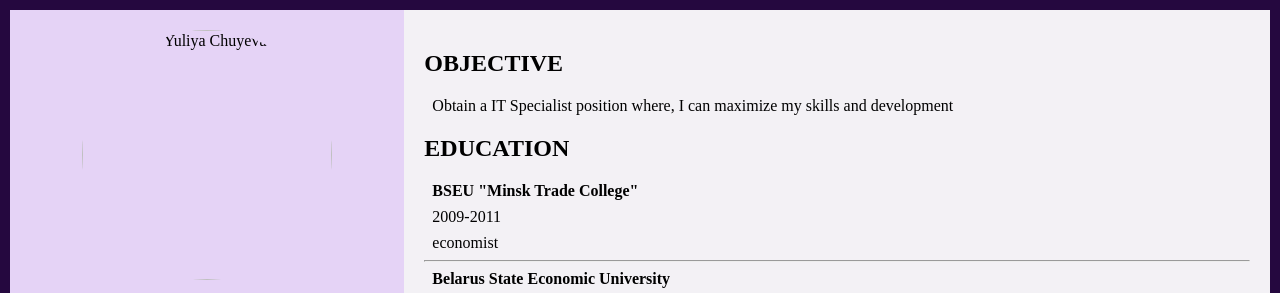
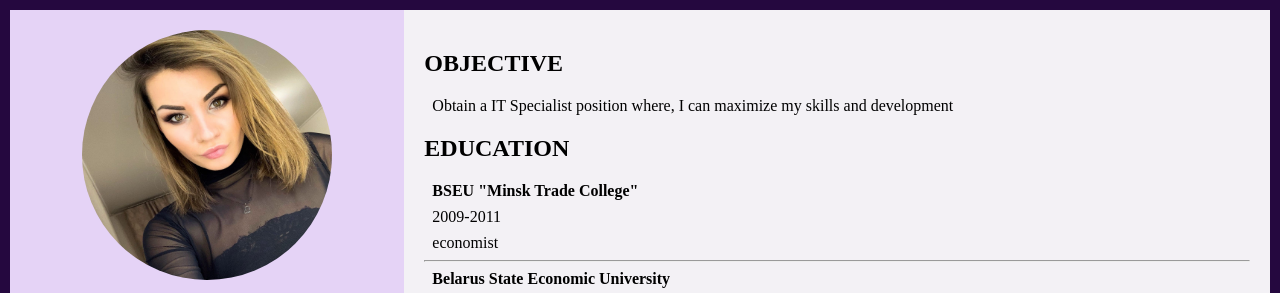
Before and after one commit to YuliyaChuyeva/cv, a plain HTML site: page index.html in a window 1280 px wide. Shown: the top 293 px of the page. Drawn offline with Linux system fonts and the light colour scheme; the site is published under a folder, as on GitHub Pages, so addresses that start at the root find nothing.

Commit message:
Fix source to images

```diff
--- a/index.html
+++ b/index.html
@@ -3,7 +3,7 @@
     <meta charset="UTF-8">
     <meta http-equiv="X-UA-Compatible" content="IE=edge">
     <meta name="viewport" content="width=device-width, initial-scale=1.0">
-    <link rel="shortcut icon" href="/images/lapki.jpg" type="image/png">
+    <link rel="shortcut icon" href="./images/lapki.jpg" type="image/png">
     <link rel="stylesheet" href="styles.css">
     <title>CV Yuliya Chuyeva </title>
 </head>
@@ -11,7 +11,7 @@
    <main>
         <section class="about">
             <div class="about_photo">
-                <img src="/images/photo.jpg" alt="Yuliya Chuyeva" width="250" height="250">
+                <img src="./images/photo.jpg" alt="Yuliya Chuyeva" width="250" height="250">
             </div>
             <div class="about_name">
                 <h1>Yuliya <br /> Chuyeva</h1>
```
